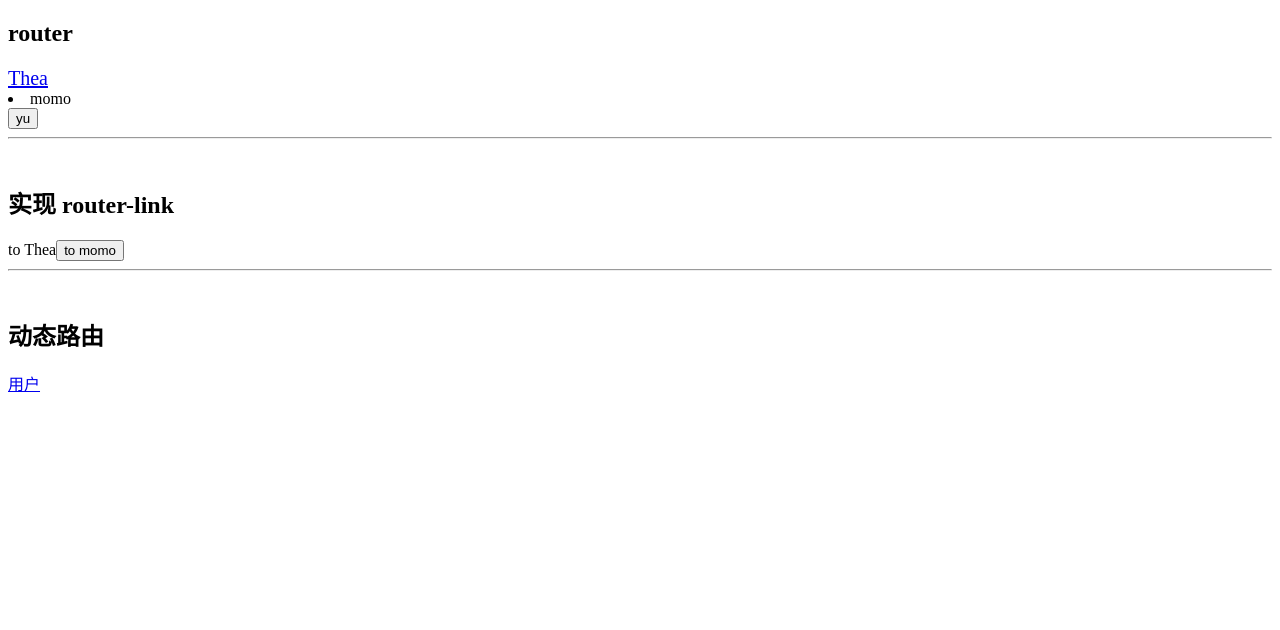
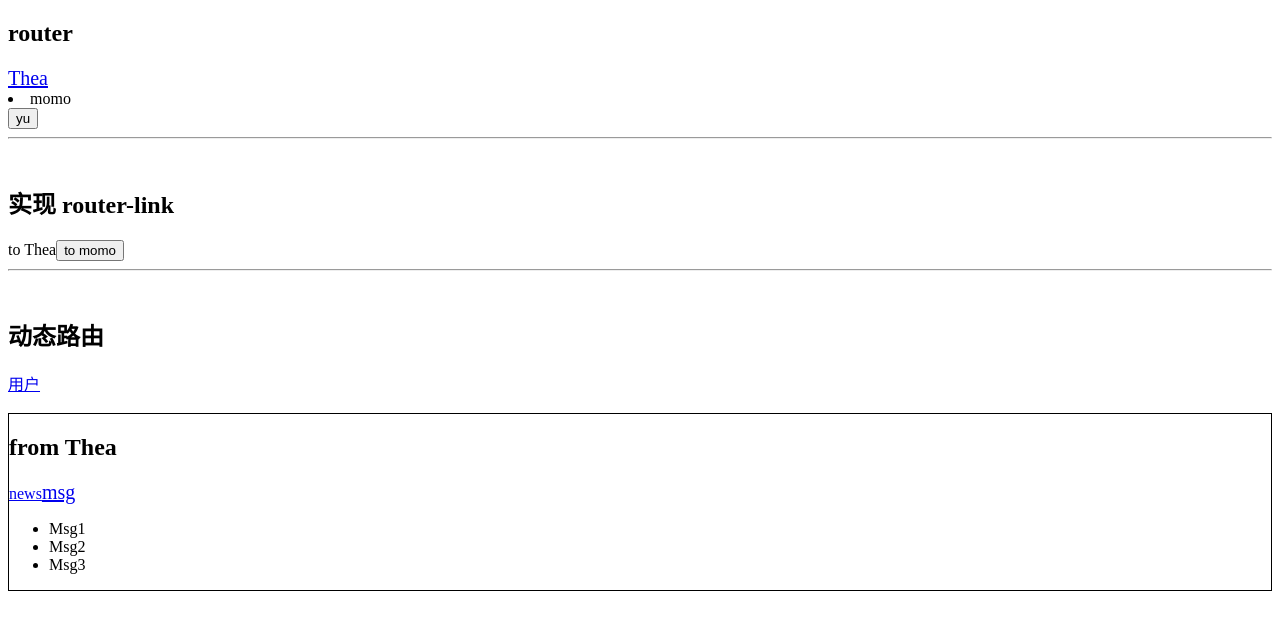
Before and after one commit to TheaWu7/study-notes-of-vue, a Vue app in the folder 15-vue-router/: page /thea/msg in a window 1280 px wide. Shown: the top 630 px of the page. Built offline with nearby package versions, Linux system fonts and the light colour scheme.

Commit message:
feat: 路由嵌套/二级路由 套娃

```diff
--- a/15-vue-router/src/components/Thea.vue
+++ b/15-vue-router/src/components/Thea.vue
@@ -1,6 +1,9 @@
 <template>
   <div>
     <h2>from Thea</h2>
+    <router-link to="/thea/news">news</router-link>
+    <router-link to="/thea/msg">msg</router-link>
+    <router-view></router-view>
   </div>
 </template>
 <script>
--- /dev/null
+++ b/15-vue-router/src/components/TheaMsg.vue
@@ -0,0 +1,14 @@
+<template>
+  <div>
+    <ul>
+      <li>Msg1</li>
+      <li>Msg2</li>
+      <li>Msg3</li>
+    </ul>
+  </div>
+</template>
+<script>
+export default {
+  name: 'TheaMsg'
+}
+</script>
--- /dev/null
+++ b/15-vue-router/src/components/TheaNews.vue
@@ -0,0 +1,14 @@
+<template>
+  <div>
+    <ul>
+      <li>news1</li>
+      <li>news2</li>
+      <li>news3</li>
+    </ul>
+  </div>
+</template>
+<script>
+export default {
+  name: 'TheaNews'
+}
+</script>
--- a/15-vue-router/src/router/index.js
+++ b/15-vue-router/src/router/index.js
@@ -9,6 +9,9 @@ import VueRouter from "vue-router";
 
 // 路由懒加载 => 打包出来 一个route 对应 一个js文件
 const Thea = () => import("../components/Thea.vue");
+const TheaNews = () => import("../components/TheaNews.vue");
+const TheaMsg = () => import("../components/TheaMsg.vue");
+
 const Momo = () => import("../components/Momo.vue");
 const yu = () => import("../components/yu.vue");
 // const user = () => import("../components/user.vue");
@@ -28,6 +31,20 @@ const routes = [
   {
     path: "/thea",
     component: Thea,
+    children: [
+      {
+        path: "",
+        redirect: "news",
+      },
+      {
+        path: "news",
+        component: TheaNews,
+      },
+      {
+        path: "msg",
+        component: TheaMsg,
+      },
+    ],
   },
   {
     path: "/momo",
```
